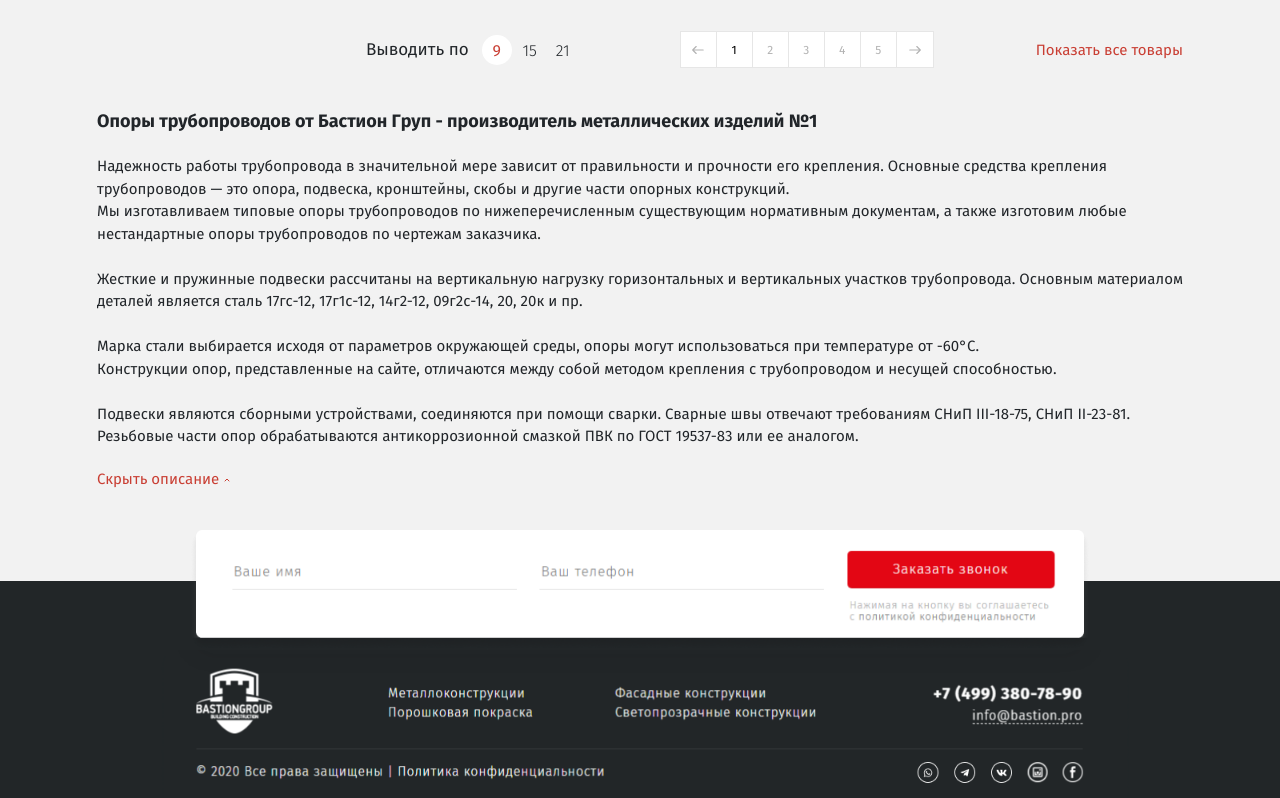
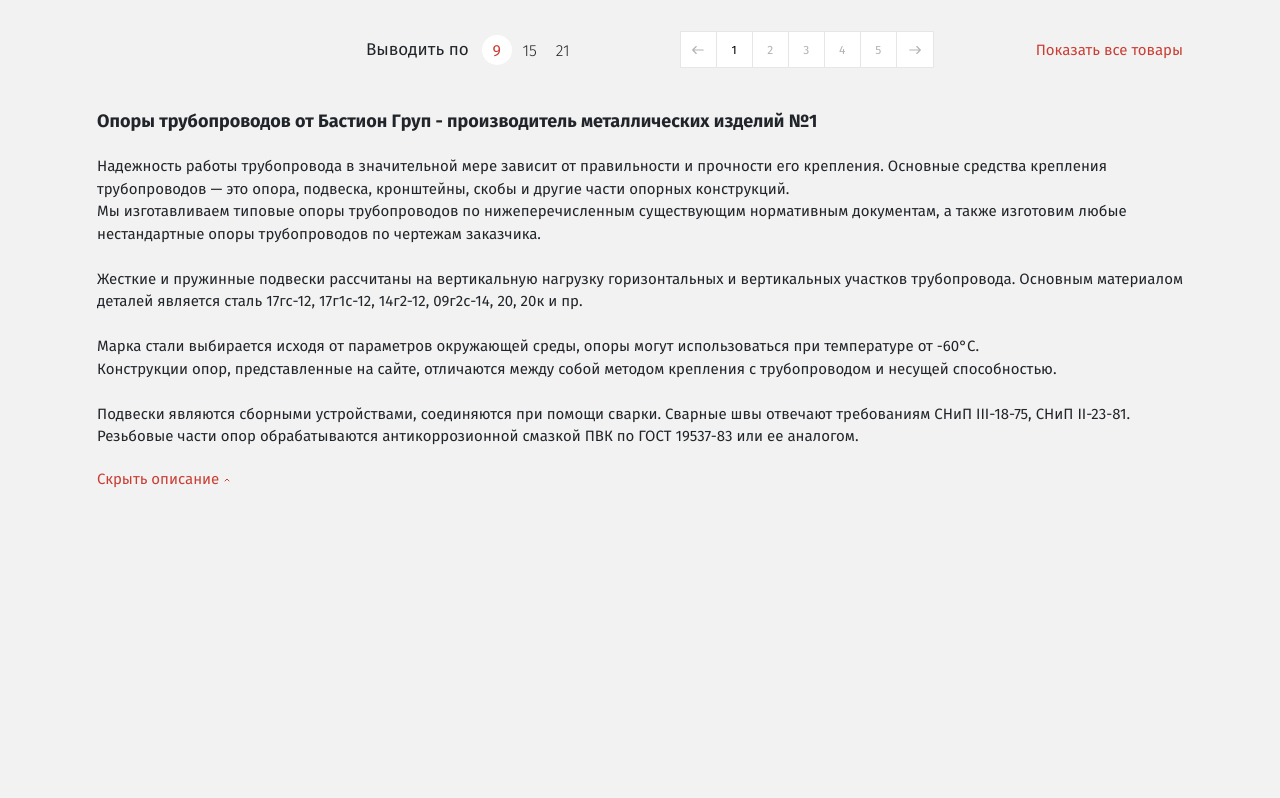
Before and after one commit to GuyFromEkb/react_bastion-tasks, a React (Create React App) app: page / in a window 1280 px wide. Shown: the part 1365-2163 px from the top of the page. After the commit the page ends 1895 px from the top, so only its background shows below. Built offline with nearby package versions, Linux system fonts and the light colour scheme.

Commit message:
versel bug

```diff
--- a/src/components/app/App.js
+++ b/src/components/app/App.js
@@ -2,7 +2,7 @@ import { Routes, Route } from 'react-router-dom'
 
 import './App.scss';
 import Header from '../header/Header';
-import Footer from '../footer/Footer';
+// import Footer from '../footer/Footer';
 import Prime from '../pages/prime/Prime';
 import Cart from '../pages/cart/Cart';
 import Product from '../pages/product/Product';
@@ -26,7 +26,7 @@ function App() {
         </Routes>
 
       </main>
-      <Footer />
+      {/* <Footer /> */}
     </>
   );
 }
```
